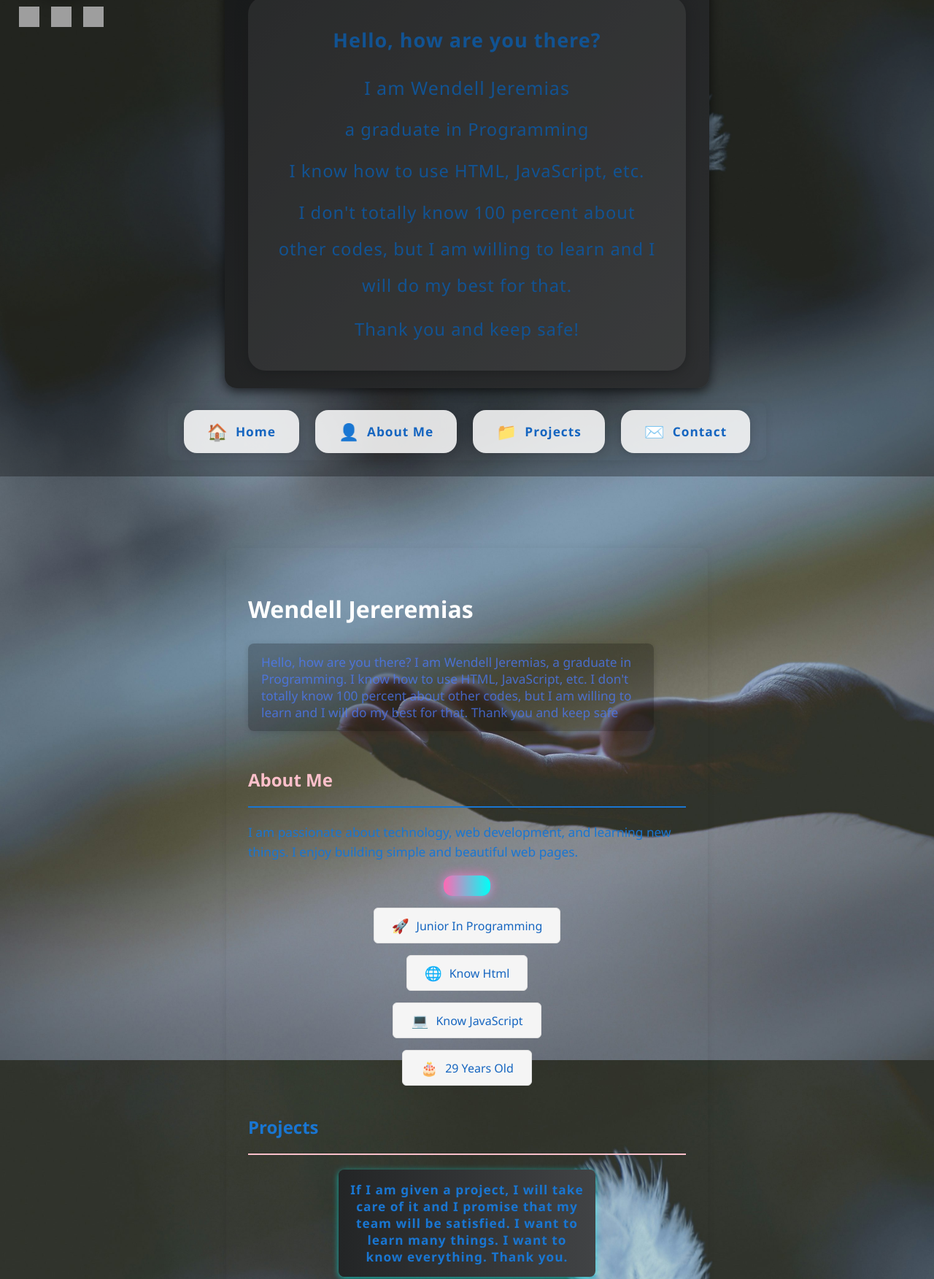
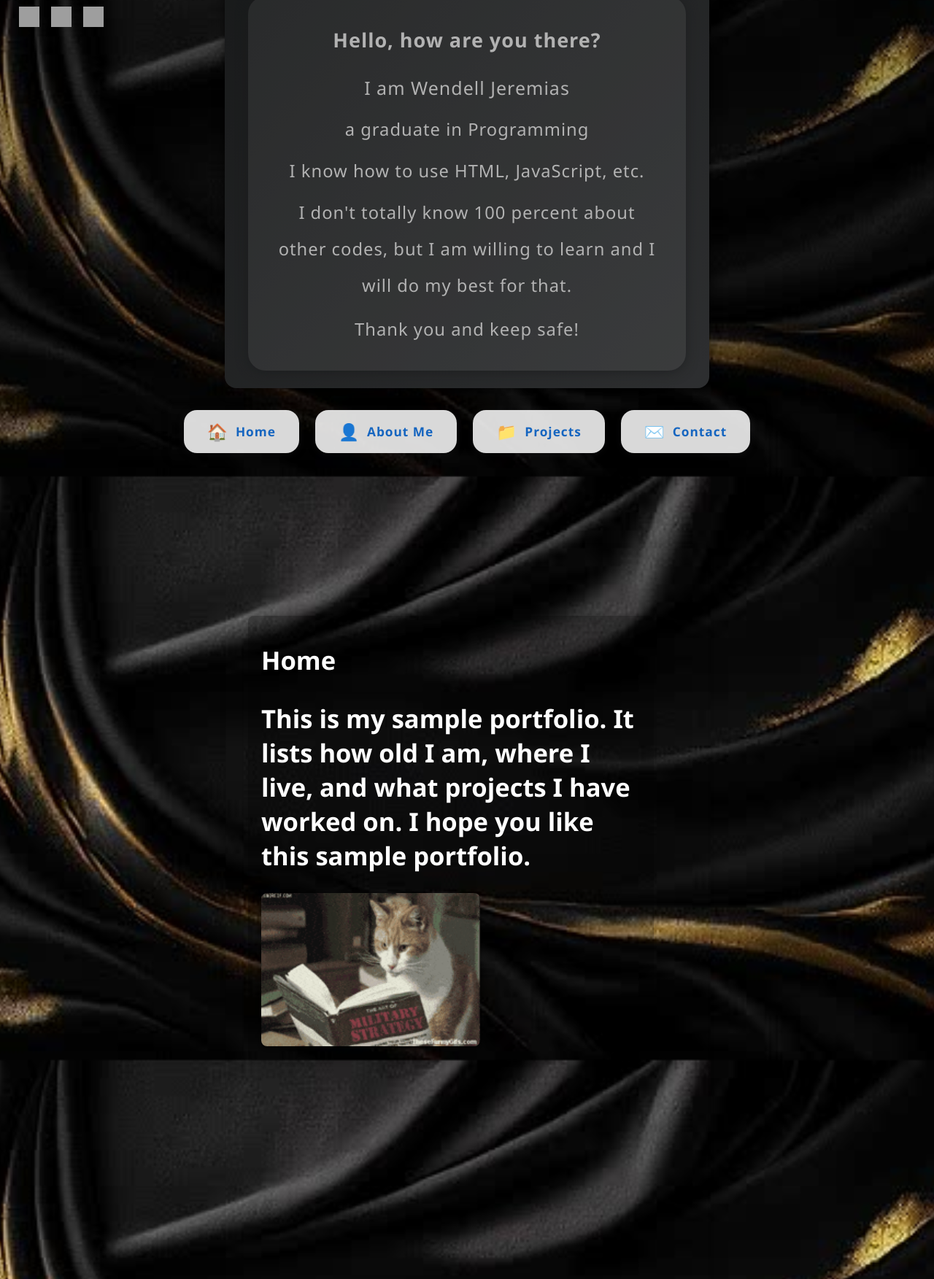
Before and after one commit to jeremiasprinceskyler-ux/my-page, a plain HTML site: page index.html in a window 1280 px wide. Shown: the part 147-1900 px from the top of the page at 73% size. Drawn offline with Linux system fonts and the light colour scheme; grey boxes are pictures that could not be loaded.

Commit message:
added new file

```diff
--- a/index.html
+++ b/index.html
@@ -22,7 +22,7 @@
         }
         body {
             font-family: 'Segoe UI', Arial, sans-serif;
-            background: url('images/photo-1527380992061-b126c88cbb41.jfif') no-repeat center center fixed;
+            background: url('images/dell.jpg') no-repeat center center fixed;
             background-size: cover;
             margin: 0;
             padding: 0;
@@ -107,12 +107,12 @@
     <div style="width: 100%; display: flex; flex-direction: row; align-items: center; margin-top: 30px; margin-bottom: 20px; gap: 0; justify-content: flex-start;">
         <div style="background: linear-gradient(135deg, #232526 0%, #414345 100%); border-radius: 16px; padding: 24px 32px; box-shadow: 0 4px 16px #000a; color: #fff; font-size: 1.25em; font-weight: 500; text-align: center; max-width: 600px; margin: 0 auto; letter-spacing: 1px;">
             <div style="background: rgba(255,255,255,0.10); border-radius: 24px; padding: 32px 36px; box-shadow: 0 2px 16px #232526a0; text-align: center; font-size: 1.25em; line-height: 2.1; color: #fff; font-family: 'Segoe UI', Arial, sans-serif; margin: 0 auto; max-width: 540px;">
-                <span style="display: block; font-size: 1.08em; color: #1976d2; font-weight: 600; margin-bottom: 10px;">Hello, how are you there?</span>
-                <span style="display: block; font-size: 1em; color: #1976d2; font-weight: 500; margin-bottom: 7px;">I am Wendell Jeremias</span>
-                <span style="display: block; font-size: 0.95em; color: #1976d2; margin-bottom: 7px;">a graduate in Programming</span>
-                <span style="display: block; font-size: 0.95em; color: #1976d2; margin-bottom: 7px;">I know how to use HTML, JavaScript, etc.</span>
-                <span style="display: block; font-size: 0.95em; color: #1976d2; margin-bottom: 7px;">I don't totally know 100 percent about other codes, but I am willing to learn and I will do my best for that.</span>
-                <span style="display: block; font-size: 0.95em; color: #1976d2; margin-top: 10px;">Thank you and keep safe!</span>
+                <span style="display: block; font-size: 1.08em; color: #fff; font-weight: 600; margin-bottom: 10px;">Hello, how are you there?</span>
+                <span style="display: block; font-size: 1em; color: #fff; font-weight: 500; margin-bottom: 7px;">I am Wendell Jeremias</span>
+                <span style="display: block; font-size: 0.95em; color: #fff; margin-bottom: 7px;">a graduate in Programming</span>
+                <span style="display: block; font-size: 0.95em; color: #fff; margin-bottom: 7px;">I know how to use HTML, JavaScript, etc.</span>
+                <span style="display: block; font-size: 0.95em; color: #fff; margin-bottom: 7px;">I don't totally know 100 percent about other codes, but I am willing to learn and I will do my best for that.</span>
+                <span style="display: block; font-size: 0.95em; color: #fff; margin-top: 10px;">Thank you and keep safe!</span>
             </div>
         </div>
     </div>
@@ -144,29 +144,43 @@
     </div>
     <div style="display: flex; max-width: 900px; margin: 60px auto;">
         <div class="portfolio" style="flex: 3;">
-            <h1 id="home">Wendell Jereremias</h1>
+            <h1 id="home"></h1>
             <div style="margin-top: 16px; color: rgba(75, 123, 255, 0.733); font-size: 1.08em; background: rgba(0,0,0,0.25); border-radius: 8px; padding: 14px 18px; box-shadow: 0 2px 8px #0002; font-weight: 400; max-width: 520px;">
-                Hello, how are you there? I am Wendell Jeremias, a graduate in Programming. I know how to use HTML, JavaScript, etc. I don't totally know 100 percent about other codes, but I am willing to learn and I will do my best for that. Thank you and keep safe
+            <h1> Home </h1>
+            <br>
+           <h1> This is my sample portfolio. It lists how old I am, where I live, and what projects I have worked on. I hope you like this sample portfolio.</h1>
+           <div style="margin-top: 10px; font-size: 1.1em; color: #fff; font-weight: bold;"> </div>
+           <img src="images/200w.gif" alt="GIF Cat Reading" style="margin-top: 8px; width: 300px; height: auto; border-radius: 8px; box-shadow: 0 2px 8px #000a;">
+
+
+
             </div>
+            <br>  <br>  <br>  <br>  <br>  <br>  <br>  <br>  <br>  <br>  <br>  <br>  <br>  <br>  <br>  <br>  <br>  <br>  <br>  <br>  <br>  <br>  <br>  <br>  <br>  <br>  <br>  <br>  <br>  <br>  <br>  <br>  <br>  <br>  <br>  <br>  <br>  <br>  <br>  <br>  <br>  <br>
+
+
+
             <div style="display: flex; gap: 20px; margin: 20px 0; flex-wrap: wrap; justify-content: center;"></div>
-            <h2 id="about">About Me</h2>
+            <h1 id="about">About Me</h1>
             <hr style="border: none; border-top: 2px solid #1976d2; margin: 10px 0 20px 0;">
-            <p style="color: #1976d2; font-weight: 500; font-size: 1.08em;">I am passionate about technology, web development, and learning new things. I enjoy building simple and beautiful web pages.</p>
+           <H1> <p style="color: #fff; font-weight: 500; font-size: 1.08em;">I am Wendell Jeremiah, I am not very good at Coding but I am willing to learn about that
+Where I am from: I am from the Philippines
+My age is: 29 years old
+And Single</H1>
+Thank you</p>
             <div style="display: flex; flex-direction: column; gap: 16px; align-items: center; margin-top: 18px;">
-                <button class="cool-btn" style="background: linear-gradient(90deg, #ff69b4 0%, #00fff7 100%); color: #fff; font-weight: bold; font-size: 1.08em; border-radius: 12px; box-shadow: 0 0 16px #ff69b4, 0 2px 8px #00fff7a0; padding: 14px 32px; border: none; cursor: pointer; display: flex; align-items: center; gap: 12px; transition: transform 0.2s, box-shadow 0.2s;">
-                    <button class="simple-skill-btn" style="background: #f5f5f5; color: #1565c0; font-weight: 500; font-size: 1em; border-radius: 6px; padding: 10px 24px; border: 1px solid #e0e0e0; cursor: pointer; display: flex; align-items: center; gap: 10px; font-family: 'Segoe UI', Arial, sans-serif;">
-                        <span style="font-size: 1.2em;">🚀</span> Junior In Programming
-                    </button>
-                    <button class="simple-skill-btn" style="background: hsl(0, 0%, 96%); color: #1565c0; font-weight: 500; font-size: 1em; border-radius: 6px; padding: 10px 24px; border: 1px solid #e0e0e0; cursor: pointer; display: flex; align-items: center; gap: 10px; font-family: 'Segoe UI', Arial, sans-serif;">
-                        <span style="font-size: 1.2em;">🌐</span> Know Html
-                    </button>
-                    <button class="simple-skill-btn" style="background: #f5f5f5; color: #1565c0; font-weight: 500; font-size: 1em; border-radius: 6px; padding: 10px 24px; border: 1px solid #e0e0e0; cursor: pointer; display: flex; align-items: center; gap: 10px; font-family: 'Segoe UI', Arial, sans-serif;">
-                        <span style="font-size: 1.2em;">💻</span> Know JavaScript
-                    </button>
-                    <button class="simple-skill-btn" style="background: #f5f5f5; color: #1565c0; font-weight: 500; font-size: 1em; border-radius: 6px; padding: 10px 24px; border: 1px solid #e0e0e0; cursor: pointer; display: flex; align-items: center; gap: 10px; font-family: 'Segoe UI', Arial, sans-serif;">
-                        <span style="font-size: 1.2em;">🎂</span> 29 Years Old
+
                     </button>
             </div>
+            <br>
+
+
+
+                    <br>  <br>  <br>  <br>  <br>  <br>  <br>  <br>  <br>  <br>  <br>  <br>  <br>  <br>  <br>  <br>  <br>  <br>  <br>  <br>  <br>  <br>  <br>  <br>  <br>  <br>  <br>  <br>  <br>  <br>  <br>  <br>  <br>  <br>  <br>  <br>  <br>  <br>  <br>  <br>  <br>  <br>
+
+
+
+
+
             <style>
                 .cool-btn:hover {
                     transform: scale(1.08);
@@ -175,11 +189,11 @@
                 }
             </style>
 
-            <h2 id="projects" style="color: #1976d2; margin-top: 40px;">Projects</h2>
+            <h1 id="projects" style="color: #1976d2; margin-top: 40px;">Projects</h1>
             <hr style="border: none; border-top: 2px solid pink; margin: 10px 0 20px 0;">
             <div style="display: flex; flex-direction: column; align-items: center; gap: 18px; margin-top: 10px; margin-bottom: 20px;">
-                <div style="width: 320px; padding: 16px; border-radius: 8px; background: linear-gradient(90deg, #232526 0%, #414345 100%); color: #1976d2; font-weight: bold; font-size: 1.08em; box-shadow: 0 2px 8px #00fff7a0; letter-spacing: 1px; text-align: center;">
-                    If I am given a project, I will take care of it and I promise that my team will be satisfied. I want to learn many things. I want to know everything. Thank you.
+                <div style="width: 320px; padding: 16px; border-radius: 8px; background: linear-gradient(90deg, #232526 0%, #414345 100%); color: #fff; font-weight: bold; font-size: 1.08em; box-shadow: 0 2px 8px #00fff7a0; letter-spacing: 1px; text-align: center;">
+                   <h1>If I am given a project, I will take care of it and I promise that my team will be satisfied. I want to learn many things. I want to know everything. Thank you.</h1>
                 </div>
             </div>
             <div style="height: 40px;"></div>
@@ -193,6 +207,9 @@
                     <button onclick="window.open('https://facebook.com/profile.php?id=100008312345678', '_blank')" style="width: 80%; padding: 10px; margin-bottom: 10px; border-radius: 5px; border: none; background: #111; color: #fff; font-weight: bold; font-size: 1em; cursor: pointer; display: flex; align-items: center; gap: 10px;">
                         <img src="https://upload.wikimedia.org/wikipedia/commons/5/51/Facebook_f_logo_%282019%29.svg" alt="Facebook" style="width: 24px; height: 24px; vertical-align: middle;"> Wendell Jeremias
                     </button>
+                    <div style="width: 80%; padding: 10px; margin-bottom: 10px; border-radius: 5px; background: #111; color: #fff; font-weight: bold; font-size: 1em; display: flex; align-items: center; gap: 10px;">
+                        <img src="https://upload.wikimedia.org/wikipedia/commons/8/8c/Phone_icon_1.png" alt="Phone" style="width: 24px; height: 24px; vertical-align: middle;"> 09667421521
+                    </div>
                 </div>
                 </div>
                 <!-- Chat Box Section -->
```
Also changed, not shown: images/0dfd12398b695a5b348ea08fc9fd2d34.jpg (added), images/200w.gif (added), images/dell.jpg (added), images/photo-1527380992061-b126c88cbb41.jfif (deleted).
